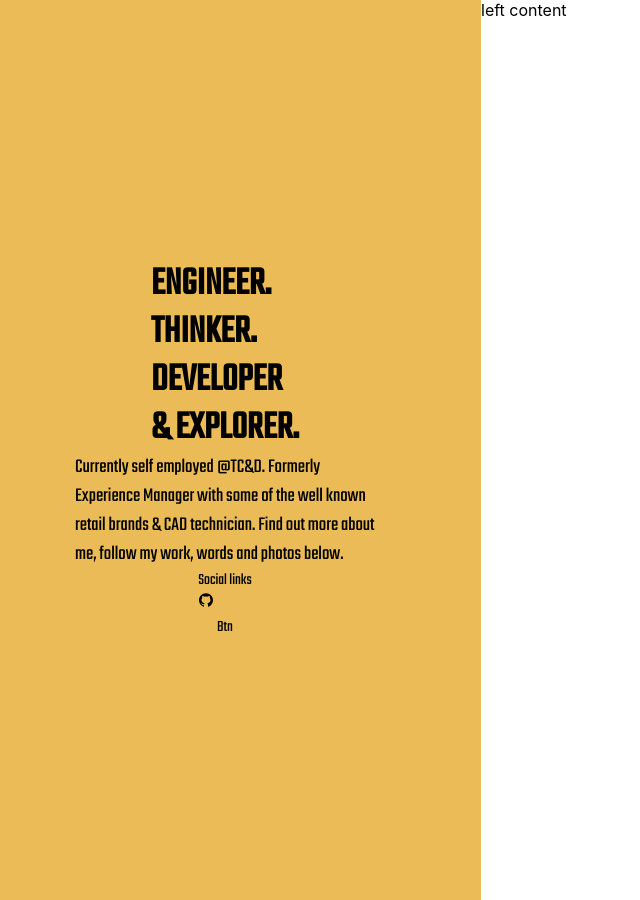
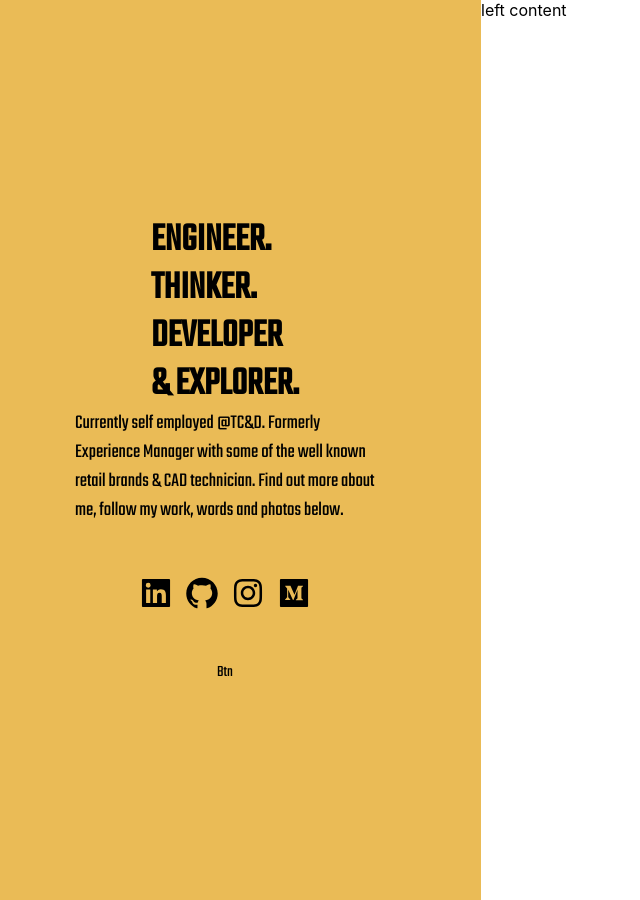
Before and after one commit to EdAncerys/PP-Website-ReactApp, a React (Create React App) app: page / in a window 1280 px wide. Shown: the whole page, without its empty margins (31-671 px from the left). Built offline with nearby package versions, Linux system fonts and the light colour scheme.

Commit message:
Add social media icons to SosialBanner

```diff
--- a/src/components/AboutBanner/SocialBanner.jsx
+++ b/src/components/AboutBanner/SocialBanner.jsx
@@ -1,15 +1,30 @@
 import React from 'react';
 import { AiFillGithub } from 'react-icons/ai';
+import { AiFillLinkedin } from 'react-icons/ai';
+import { AiOutlineInstagram } from 'react-icons/ai';
+import { AiFillMediumSquare } from 'react-icons/ai';
+
+import colors from '../../config/colors';
 
 export default function SocialBanner({ props }) {
   return (
     <div style={styles.container}>
-      <div>Social links</div>
-      <AiFillGithub />
+      <AiFillLinkedin size={36} />
+      <AiFillGithub size={36} />
+      <AiOutlineInstagram size={36} />
+      <AiFillMediumSquare size={36} />
     </div>
   );
 }
 
 const styles = {
-  container: {},
+  container: {
+    display: 'grid',
+    gridTemplateColumns: 'repeat(4, auto)',
+    columnGap: 10,
+    alignContent: 'center',
+    alignItems: 'center',
+    marginTop: 50,
+    marginBottom: 50,
+  },
 };
```
